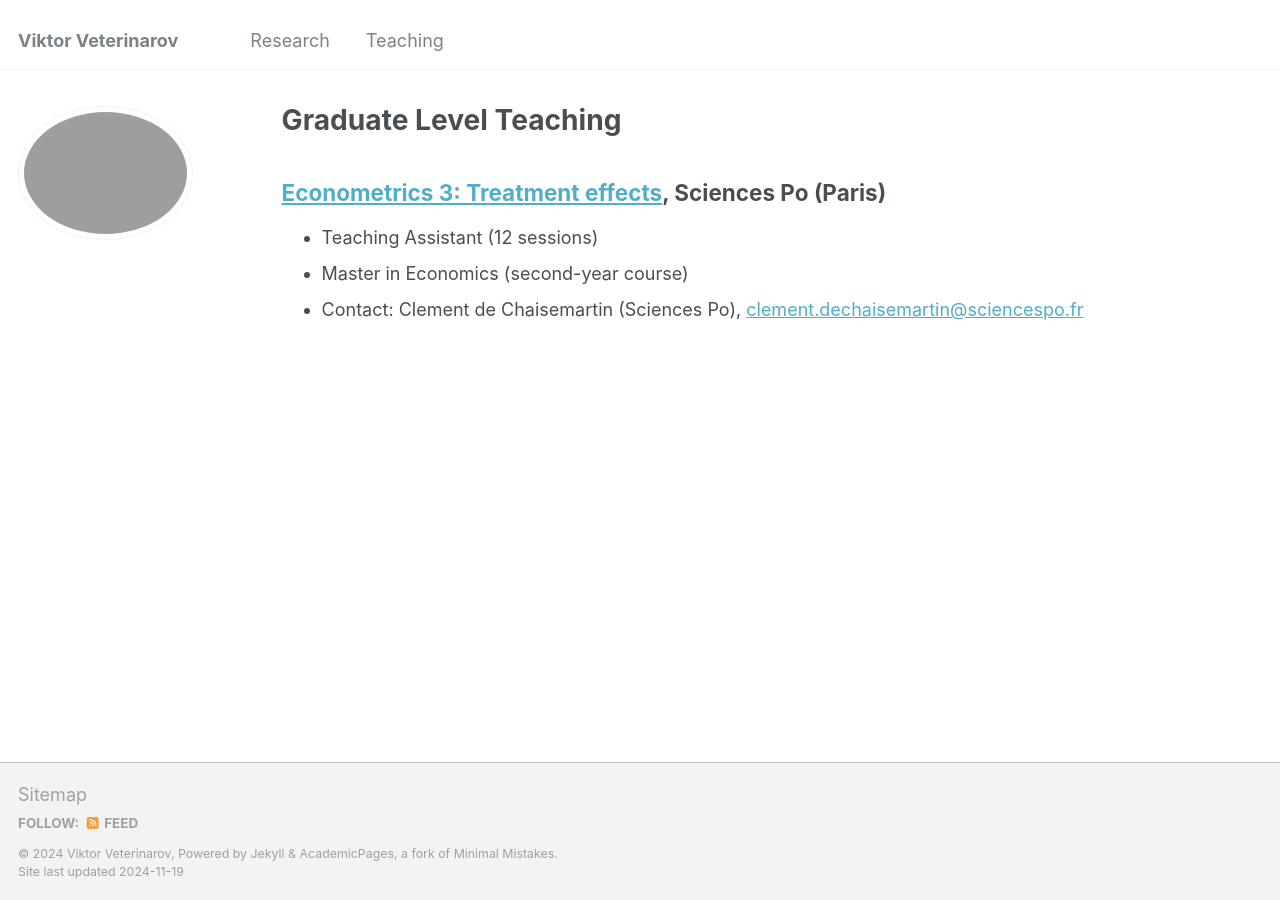
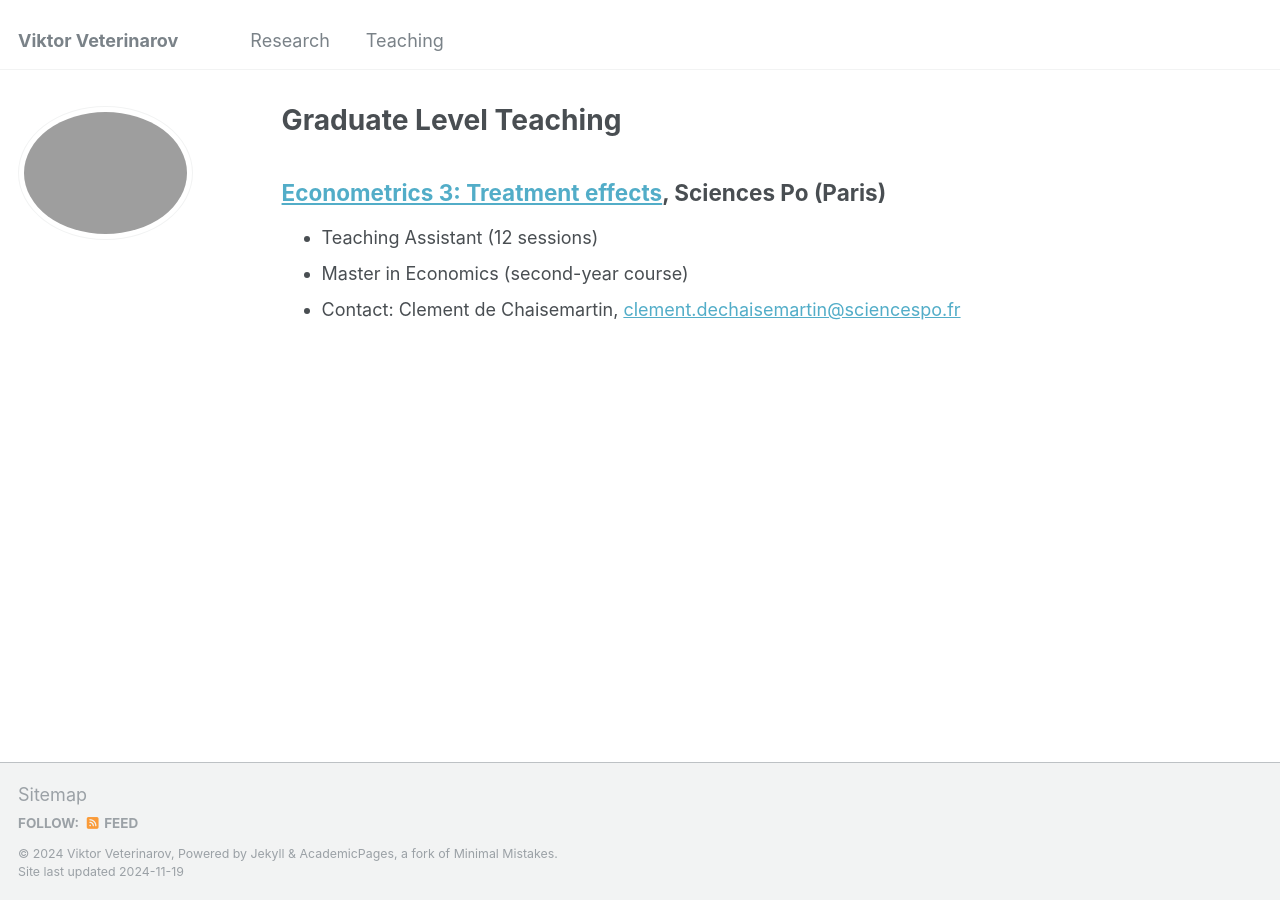
Before and after one commit to viktorveterinarov/viktorveterinarov.github.io, a Jekyll site: the page built from _pages/teaching.md, in a window 1280 px wide. Built offline with Jekyll 4.4.1, drawn with Linux system fonts in a browser that asks for light colours.

Commit message:
Update teaching.md

```diff
--- a/_pages/teaching.md
+++ b/_pages/teaching.md
@@ -11,4 +11,4 @@
 -----
 * Teaching Assistant (12 sessions)
 * Master in Economics (second-year course)
-* Contact: Clement de Chaisemartin (Sciences Po), <a href="mailto:clement.dechaisemartin@sciencespo.fr">clement.dechaisemartin@sciencespo.fr</a>
+* Contact: Clement de Chaisemartin, <a href="mailto:clement.dechaisemartin@sciencespo.fr">clement.dechaisemartin@sciencespo.fr</a>
```
